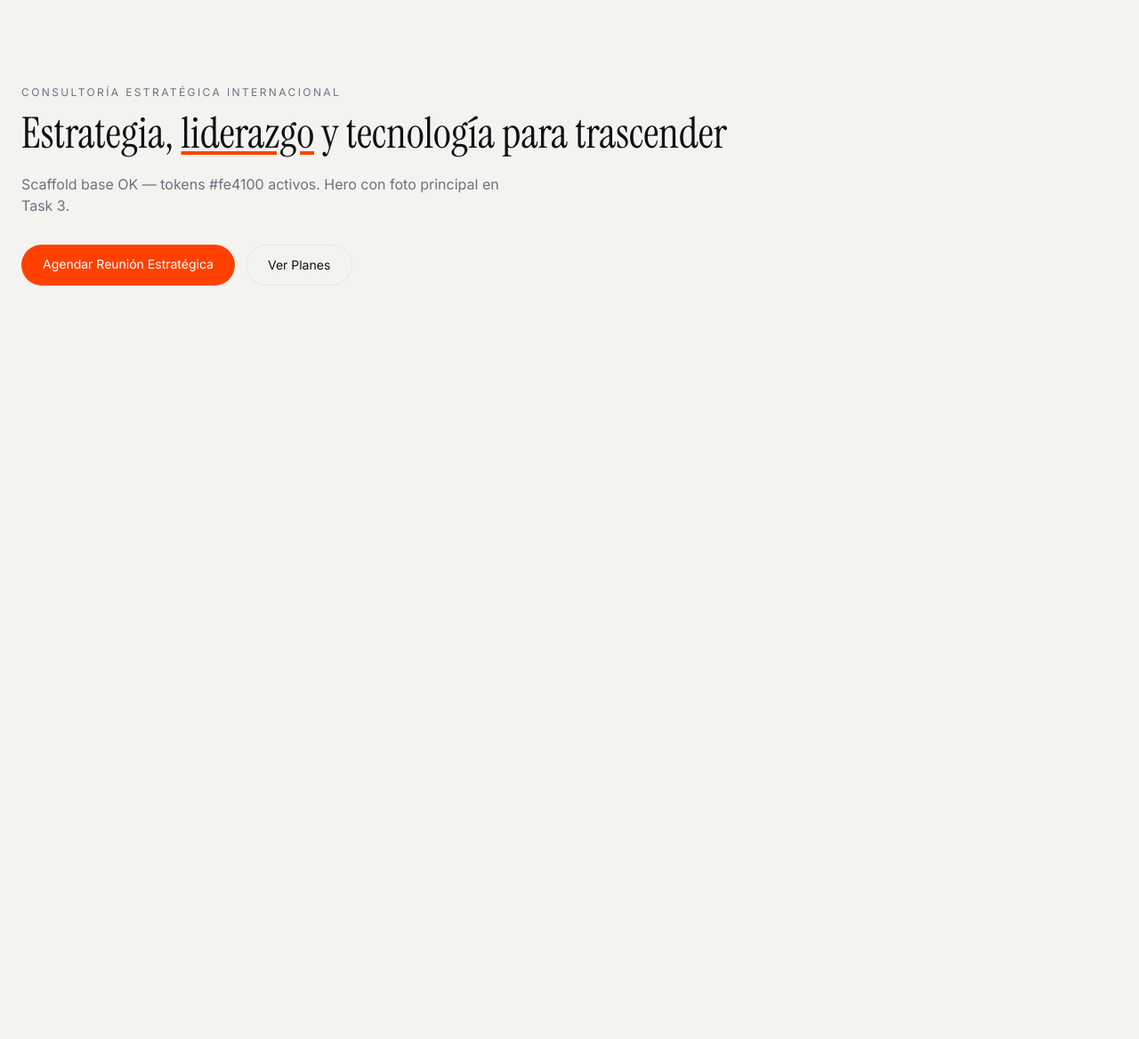
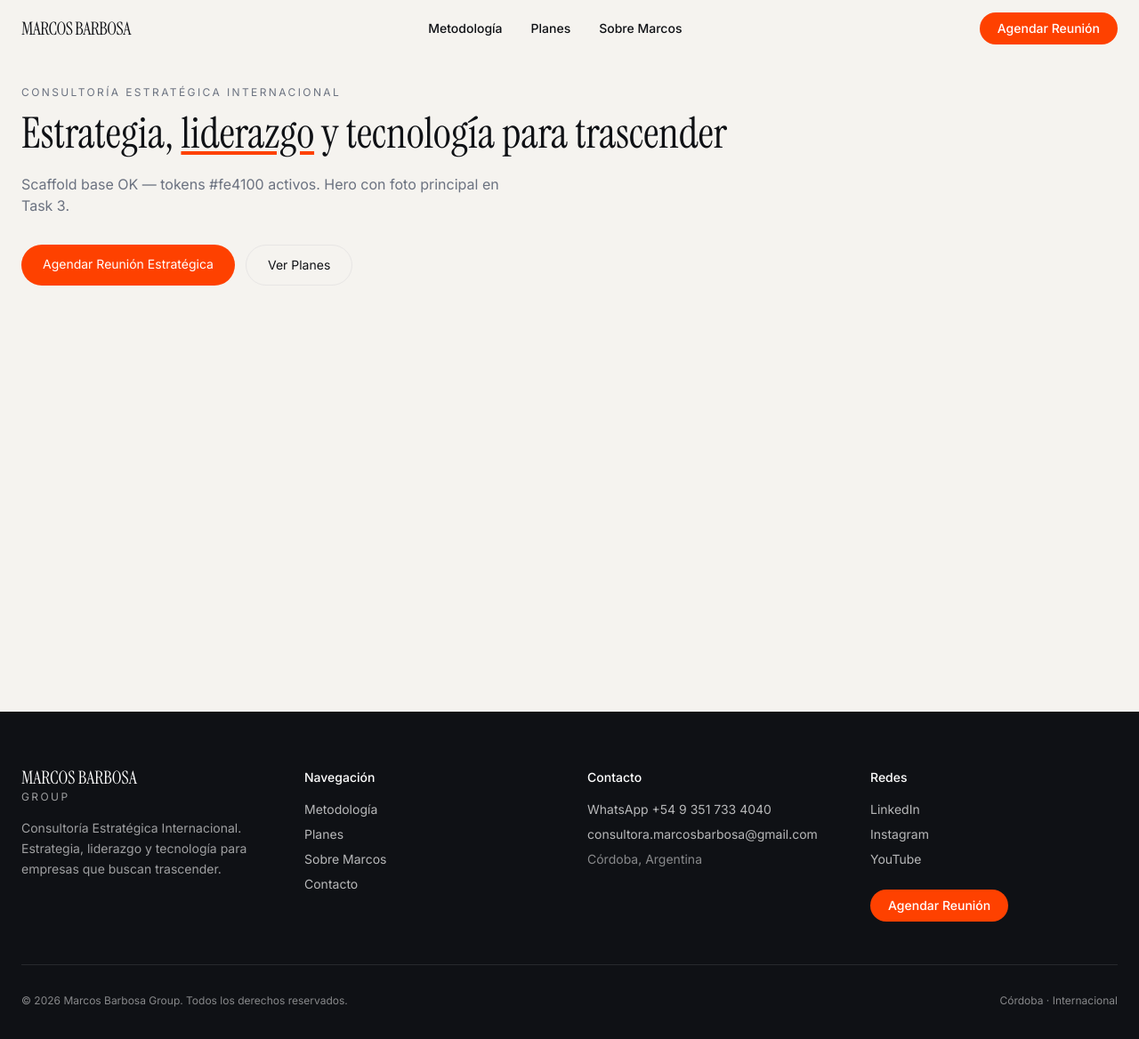
Before and after one commit to gonzalojoel1-sudo/webmarcosbarbosagroup, a Next.js app: page / in a window 1280 px wide. Shown: the top 1168 px of the page at 89% size. Before the commit the page ends 800 px from the top, so only its background shows below. Built offline with nearby package versions, Linux system fonts and the light colour scheme.

Commit message:
feat(web): header footer + fonts editorial

```diff
--- a/app/layout.tsx
+++ b/app/layout.tsx
@@ -1,6 +1,8 @@
 import type { Metadata } from "next"
 import { Instrument_Serif, Inter } from "next/font/google"
 import "./globals.css"
+import { Header } from "@/components/layout/header"
+import { Footer } from "@/components/layout/footer"
 
 const display = Instrument_Serif({
   subsets: ["latin"],
@@ -30,7 +32,9 @@ export default function RootLayout({
   return (
     <html lang="es" className={`${display.variable} ${body.variable}`}>
       <body className="bg-paper text-ink antialiased font-body">
+        <Header />
         {children}
+        <Footer />
       </body>
     </html>
   )
--- /dev/null
+++ b/components/layout/footer.tsx
@@ -0,0 +1,99 @@
+import Link from "next/link"
+
+export function Footer() {
+  return (
+    <footer className="bg-ink text-white">
+      <div className="max-w-7xl mx-auto px-6 py-12 md:py-16">
+        <div className="grid md:grid-cols-4 gap-10">
+          <div>
+            <p className="font-display text-xl leading-none">MARCOS BARBOSA</p>
+            <p className="text-xs tracking-[0.2em] text-white/60 mt-1">GROUP</p>
+            <p className="text-sm text-white/60 mt-4 leading-relaxed">
+              Consultoría Estratégica Internacional. Estrategia, liderazgo y
+              tecnología para empresas que buscan trascender.
+            </p>
+          </div>
+          <div>
+            <p className="text-sm font-medium mb-4">Navegación</p>
+            <ul className="space-y-2 text-sm text-white/70">
+              <li>
+                <Link href="/metodologia" className="hover:text-white transition-colors">
+                  Metodología
+                </Link>
+              </li>
+              <li>
+                <Link href="/planes" className="hover:text-white transition-colors">
+                  Planes
+                </Link>
+              </li>
+              <li>
+                <Link href="/sobre-marcos" className="hover:text-white transition-colors">
+                  Sobre Marcos
+                </Link>
+              </li>
+              <li>
+                <Link href="/contacto" className="hover:text-white transition-colors">
+                  Contacto
+                </Link>
+              </li>
+            </ul>
+          </div>
+          <div>
+            <p className="text-sm font-medium mb-4">Contacto</p>
+            <ul className="space-y-2 text-sm text-white/70">
+              <li>
+                <a
+                  href="https://wa.me/5493517334040"
+                  target="_blank"
+                  rel="noopener noreferrer"
+                  className="hover:text-white transition-colors"
+                >
+                  WhatsApp +54 9 351 733 4040
+                </a>
+              </li>
+              <li>
+                <a
+                  href="mailto:consultora.marcosbarbosa@gmail.com"
+                  className="hover:text-white transition-colors break-all"
+                >
+                  consultora.marcosbarbosa@gmail.com
+                </a>
+              </li>
+              <li className="text-white/50">Córdoba, Argentina</li>
+            </ul>
+          </div>
+          <div>
+            <p className="text-sm font-medium mb-4">Redes</p>
+            <ul className="space-y-2 text-sm text-white/70">
+              <li>
+                <a href="#" className="hover:text-white transition-colors">
+                  LinkedIn
+                </a>
+              </li>
+              <li>
+                <a href="#" className="hover:text-white transition-colors">
+                  Instagram
+                </a>
+              </li>
+              <li>
+                <a href="#" className="hover:text-white transition-colors">
+                  YouTube
+                </a>
+              </li>
+            </ul>
+            <Link
+              href="/contacto"
+              className="mt-6 inline-flex bg-primary hover:bg-[#e03a00] text-white px-5 py-2 rounded-full text-sm font-medium transition-colors"
+            >
+              Agendar Reunión
+            </Link>
+          </div>
+        </div>
+        <div className="mt-12 pt-8 border-t border-white/10 flex flex-col md:flex-row items-center justify-between gap-4 text-xs text-white/50">
+          <p>© {new Date().getFullYear()} Marcos Barbosa Group. Todos los derechos reservados.</p>
+          <p>Córdoba · Internacional</p>
+        </div>
+      </div>
+    </footer>
+  )
+}
--- /dev/null
+++ b/components/layout/header.tsx
@@ -0,0 +1,142 @@
+"use client"
+
+import { useState, useEffect } from "react"
+import Link from "next/link"
+import { Menu, X } from "lucide-react"
+
+export function Header() {
+  const [scrolled, setScrolled] = useState(false)
+  const [progress, setProgress] = useState(0)
+  const [open, setOpen] = useState(false)
+
+  useEffect(() => {
+    const onScroll = () => {
+      setScrolled(window.scrollY > 10)
+      const h = document.documentElement
+      const scrolledPx = h.scrollTop
+      const max = h.scrollHeight - h.clientHeight
+      setProgress(max > 0 ? scrolledPx / max : 0)
+    }
+    onScroll()
+    window.addEventListener("scroll", onScroll, { passive: true })
+    return () => window.removeEventListener("scroll", onScroll)
+  }, [])
+
+  useEffect(() => {
+    if (open) document.body.style.overflow = "hidden"
+    else document.body.style.overflow = ""
+    return () => {
+      document.body.style.overflow = ""
+    }
+  }, [open])
+
+  return (
+    <header
+      className={`fixed top-0 w-full z-50 transition-colors duration-300 ${
+        scrolled || open
+          ? "bg-white/90 backdrop-blur-md border-b border-line shadow-sm"
+          : "bg-transparent border-b border-transparent"
+      }`}
+    >
+      {/* progress bar #fe4100 */}
+      <div
+        className="absolute top-0 left-0 h-[2px] w-full bg-primary origin-left"
+        style={{ transform: `scaleX(${progress})` }}
+        aria-hidden
+      />
+      <nav className="max-w-7xl mx-auto px-6 h-16 flex items-center justify-between">
+        <Link
+          href="/"
+          className="font-display text-xl tracking-tight text-ink"
+          onClick={() => setOpen(false)}
+        >
+          MARCOS BARBOSA
+        </Link>
+        <div className="hidden md:flex items-center gap-8 text-sm font-medium text-ink">
+          <Link
+            href="/metodologia"
+            className="hover:text-primary transition-colors"
+          >
+            Metodología
+          </Link>
+          <Link href="/planes" className="hover:text-primary transition-colors">
+            Planes
+          </Link>
+          <Link
+            href="/sobre-marcos"
+            className="hover:text-primary transition-colors"
+          >
+            Sobre Marcos
+          </Link>
+        </div>
+        <div className="hidden md:block">
+          <Link
+            href="/contacto"
+            className="bg-primary text-white px-5 py-2 rounded-full text-sm font-medium hover:bg-[#e03a00] transition-colors inline-flex items-center"
+          >
+            Agendar Reunión
+          </Link>
+        </div>
+        <button
+          className="md:hidden p-2 -mr-2 text-ink"
+          aria-label={open ? "Cerrar menú" : "Abrir menú"}
+          aria-expanded={open}
+          onClick={() => setOpen(!open)}
+        >
+          {open ? <X size={24} /> : <Menu size={24} />}
+        </button>
+      </nav>
+      {/* mobile drawer */}
+      {open && (
+        <div className="md:hidden absolute top-16 left-0 w-full bg-white border-b border-line shadow-lg">
+          <div className="px-6 py-6 flex flex-col gap-1">
+            <Link
+              href="/metodologia"
+              onClick={() => setOpen(false)}
+              className="py-3 text-base font-medium border-b border-line/60 hover:text-primary"
+            >
+              Metodología
+            </Link>
+            <Link
+              href="/planes"
+              onClick={() => setOpen(false)}
+              className="py-3 text-base font-medium border-b border-line/60 hover:text-primary"
+            >
+              Planes
+            </Link>
+            <Link
+              href="/sobre-marcos"
+              onClick={() => setOpen(false)}
+              className="py-3 text-base font-medium border-b border-line/60 hover:text-primary"
+            >
+              Sobre Marcos
+            </Link>
+            <Link
+              href="/contacto"
+              onClick={() => setOpen(false)}
+              className="mt-4 bg-primary text-white px-5 py-3 rounded-full text-center text-sm font-medium hover:bg-[#e03a00] transition-colors"
+            >
+              Agendar Reunión
+            </Link>
+            <div className="mt-4 pt-4 border-t border-line flex flex-col gap-2 text-sm text-muted">
+              <a
+                href="https://wa.me/5493517334040"
+                target="_blank"
+                rel="noopener noreferrer"
+                className="hover:text-ink"
+              >
+                WhatsApp +54 9 351 733 4040
+              </a>
+              <a
+                href="mailto:consultora.marcosbarbosa@gmail.com"
+                className="hover:text-ink break-all"
+              >
+                consultora.marcosbarbosa@gmail.com
+              </a>
+            </div>
+          </div>
+        </div>
+      )}
+    </header>
+  )
+}
```
